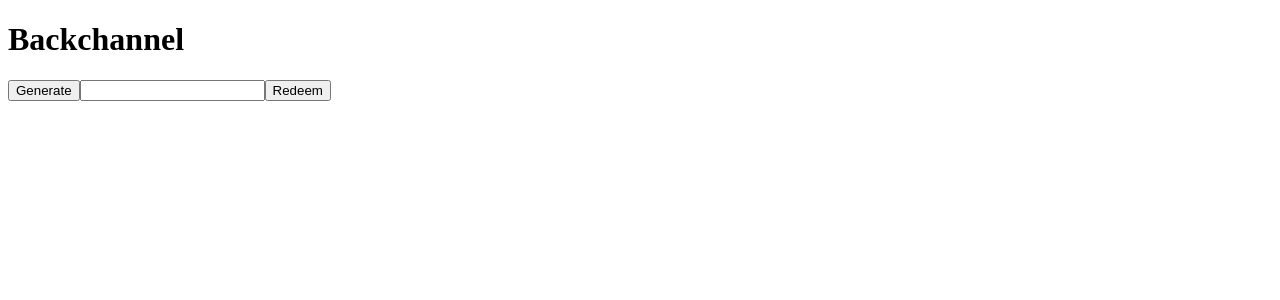
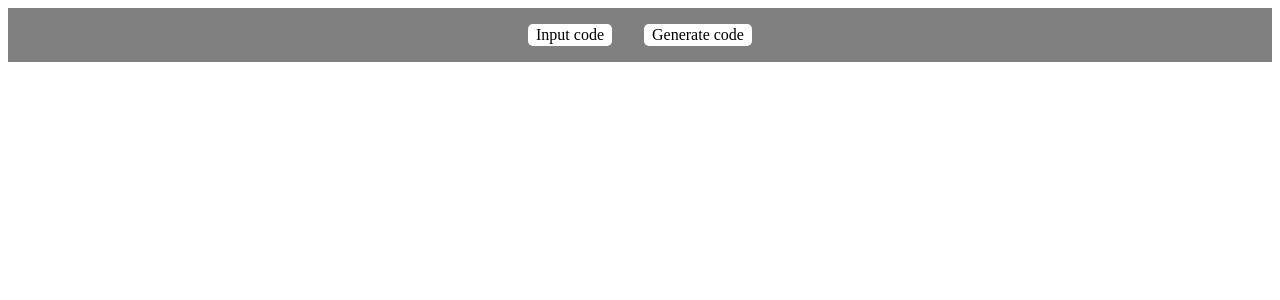
Before and after one commit to inkandswitch/backchannel, a React app: page / in a window 1280 px wide. Shown: the top 300 px of the page. Built offline with nearby package versions, Linux system fonts and the light colour scheme; the HTML template or start-up script is replaced by a standard one; what magic-wormhole would draw is missing.

Commit message:
add basic styles and page routing for generating and redeeming codes

```diff
--- a/package.json
+++ b/package.json
@@ -11,12 +11,14 @@
   "author": "Karissa McKelvey",
   "license": "MIT",
   "dependencies": {
+    "@emotion/react": "^11.1.5",
     "dexie": "^3.0.3",
     "enc-utils": "^3.0.0",
     "magic-wormhole": "github:okdistribute/magic-wormhole-js#browser",
     "react": "^17.0.2",
     "react-dom": "^17.0.2",
-    "util": "^0.12.3"
+    "util": "^0.12.3",
+    "wouter": "^2.7.4"
   },
   "devDependencies": {
     "@types/node": "^14.14.39",
--- a/src/App.tsx
+++ b/src/App.tsx
@@ -1,94 +1,238 @@
-import React, { useState }  from 'react';
-import { copyToClipboard } from './web'
-import { Backchannel, Contact } from './backchannel'
+// this comment tells babel to convert jsx to calls to a function called jsx instead of React.createElement
+// it makes emotion work
+/** @jsx jsx */
+import React, { useState } from 'react';
+import { jsx, css } from '@emotion/react';
+import { Link, Route } from 'wouter';
 
-let dbName = "backchannel_" + window.location.hash
-console.log(dbName)
-let backchannel = new Backchannel(dbName)
+import { Backchannel, Contact } from './backchannel';
+import { copyToClipboard } from './web';
+
+let dbName = 'backchannel_' + window.location.hash;
+console.log(dbName);
+let backchannel = new Backchannel(dbName);
 
 // Amount of time to show immediate user feedback
 let USER_FEEDBACK_TIMER = 5000;
 
-const CodeView = () => {
-  let [ code , setCode ] = useState("");
-  let [ key, setKey ] = useState("");
-  let [ generated , setGenerated ] = useState(false);
-  let [ errorMsg, setErrorMsg] = useState("");
+type CodeViewMode = 'add' | 'generate';
+
+const CodeView = ({ view }: { view: CodeViewMode }) => {
+  let [code, setCode] = useState('');
+  let [key, setKey] = useState('');
+  let [message, _setMessage] = useState('');
+  let [messageTimeoutID, setMessageTimeoutID] = useState(null);
+  let [errorMsg, setErrorMsg] = useState('');
+  let [contact, setContact] = useState(null);
 
   let onError = (err: Error) => {
-    console.error('got error from backend', err)
+    console.error('got error from backend', err);
     setErrorMsg(err.message);
+  };
+
+  function handleChange(event) {
+    setErrorMsg('');
+    setCode(event.target.value);
   }
 
-  function handleChange (event) {
-    setErrorMsg("");
-    setCode(event.target.value)
-  }
-
-  async function onClickRedeem () {
-    console.log('on click redeem')
+  async function onClickRedeem() {
+    console.log('on click redeem');
     try {
-      let contact = await backchannel.accept(code)
-      setErrorMsg("");
-      console.log('got a secure connection to wormhole')
-      setKey(contact.key)
-    } catch (err)  {
-      onError(err)
+      let contact = await backchannel.accept(code);
+      setErrorMsg('');
+      clearMessage(messageTimeoutID);
+      setContact(contact);
+    } catch (err) {
+      onError(err);
     }
   }
 
-  async function onClickGenerate () {
-    // When a new code is generated
-    // no news is good news.
-    setGenerated(true);
-    setErrorMsg("");
+  function clearMessage(id) {
+    console.log('clearing', id);
+
+    if (id) {
+      clearTimeout(id);
+    }
+  }
+
+  function setMessage(message: string) {
+    clearMessage(messageTimeoutID); // TODO this doesn't clear, probably need to use useEffect
+
+    // Set message to be displayed
+    _setMessage(message);
 
     // Reset after a certain amount of time
-    setTimeout(() => {
-      setGenerated(false);
+    const timeoutID = setTimeout(() => {
+      setMessage('');
     }, USER_FEEDBACK_TIMER);
+    // Update new timeoutID
+    console.log('new timeout id', timeoutID);
+
+    setMessageTimeoutID(timeoutID);
+  }
+
+  async function onClickGenerate() {
+    setErrorMsg('');
 
     try {
-      let code = await backchannel.getCode()
-      console.log('code copied to clipboard', code)
-      setKey(code)
-      setErrorMsg("");
-      await copyToClipboard(code)
-      let contact = await backchannel.announce(code)
-      console.log('got a secure connection to wormhole')
-      setKey(contact.key)
+      const code = await backchannel.getCode();
+
+      if (code) {
+        setKey(code);
+
+        // automatically copy to clipboad. TODO doesn't work on safari
+        const copySuccess = await copyToClipboard(code);
+        if (copySuccess) {
+          setMessage('Code copied!'); // TODO this gets called multiple times?
+        }
+
+        // This promise returns once the other party redeems the code
+        let contact = await backchannel.announce(code);
+        clearMessage(messageTimeoutID);
+        setContact(contact);
+        // contact.key is the strong key
+      }
     } catch (err) {
-      setGenerated(false);
-      onError(err)
+      onError(err);
     }
   }
 
   return (
     <div>
-      <h1>Backchannel</h1>
-      <div className="Hello">
-        <button disabled={generated} onClick={onClickGenerate}>
-            Generate
-        </button>
-
-        <input type="text" onChange={handleChange}></input>
-        <button onClick={onClickRedeem}>
-           Redeem
-        </button>
-      </div>
+      <TopBar>
+        {view === 'add' && (
+          <React.Fragment>
+            <input
+              css={css`
+                font-size: inherit;
+                width: 10em;
+              `}
+              type="text"
+              onChange={handleChange}
+            ></input>
+            <Button onClick={onClickRedeem}>Redeem</Button>
+          </React.Fragment>
+        )}
+        {view === 'generate' && (
+          <React.Fragment>
+            <input
+              css={css`
+                font-size: inherit;
+                width: 10em;
+              `}
+              value={key}
+              readOnly
+            />
+            {key ? (
+              <Button onClick={() => copyToClipboard(code)}>Copy</Button>
+            ) : (
+              <Button onClick={onClickGenerate}>Generate</Button>
+            )}
+          </React.Fragment>
+        )}
+        <Link href="/">
+          <a
+            css={css`
+              color: white;
+              padding-left: 8px;
+              font-size: 0.8em;
+            `}
+          >
+            Cancel
+          </a>
+        </Link>
+      </TopBar>
       <div>{errorMsg}</div>
-      <div className="Code">
-        {generated && "Link copied!"}
+      {contact && contact.key && (
+        <div
+          css={css`
+            display: inline-block;
+            margin: 16px 0;
+            word-break: break-word;
+          `}
+        >
+          Connection established at {contact.key}
         </div>
-      <div className="Key">
-        {key && key}
-      </div>
+      )}
+      {message && (
+        <div
+          css={css`
+            display: inline-block;
+            margin: 16px 0;
+            word-break: break-word;
+          `}
+        >
+          {message}
+        </div>
+      )}
     </div>
   );
 };
 
+const A = ({ children, href, ...props }) => (
+  <Link href={href} {...props}>
+    <a
+      css={css`
+        display: inline-block;
+        margin: 0 1em;
+        background: white;
+        color: black;
+        text-decoration: none;
+        padding: 2px 8px;
+        border-radius: 5px;
+      `}
+    >
+      {children}
+    </a>
+  </Link>
+);
+const Button = ({ children, ...props }) => (
+  <button
+    css={css`
+      display: inline-block;
+      margin: 0 1em;
+      background: white;
+      color: black;
+      padding: 2px 8px;
+      border-radius: 5px;
+      font-size: inherit;
+    `}
+    {...props}
+  >
+    {children}
+  </button>
+);
+
+const TopBar = (props) => (
+  <div
+    {...props}
+    css={css`
+      background: gray;
+      text-align: center;
+      padding: 16px 0;
+    `}
+  />
+);
+
 export default function App() {
   return (
-    <CodeView />
+    <div
+      css={css`
+        text-align: center;
+      `}
+    >
+      <Route path="/add">
+        <CodeView view={'add'} />
+      </Route>
+      <Route path="/generate">
+        <CodeView view={'generate'} />
+      </Route>
+      <Route path="/">
+        <TopBar>
+          <A href="add">Input code</A>
+          <A href="generate">Generate code</A>
+        </TopBar>
+      </Route>
+    </div>
   );
 }
--- a/src/index.tsx
+++ b/src/index.tsx
@@ -4,21 +4,13 @@ import App from './App';
 
 declare global {
   interface Window {
-    spake2: any
+    spake2: any;
   }
 }
 
-function onError (err: Error) {
-  console.error("Connection error")
-  console.error(err)
+function onError(err: Error) {
+  console.error('Connection error');
+  console.error(err);
 }
 
-console.log('hello world')
-var el = document.createElement('div')
-el.setAttribute('id', 'root')
-document.body.appendChild(el)
-
-render(
-  <App />,
-  document.getElementById('root')
-);
+render(<App />, document.getElementById('root'));
--- a/src/web.tsx
+++ b/src/web.tsx
@@ -4,11 +4,13 @@ import type { Code } from './wormhole';
  * Utilities for common tasks specific to the browser
  */
 
-export async function copyToClipboard (code: Code) {
+export async function copyToClipboard(code: Code): Promise<boolean> {
   try {
     await navigator.clipboard.writeText(code);
     console.log('Code copied to clipboard');
+    return true;
   } catch (err) {
     console.error('Failed to copy: ', err);
+    return false;
   }
 }
```
Also changed, not shown: 1 other file (tests, documents, lock files or other folders).
